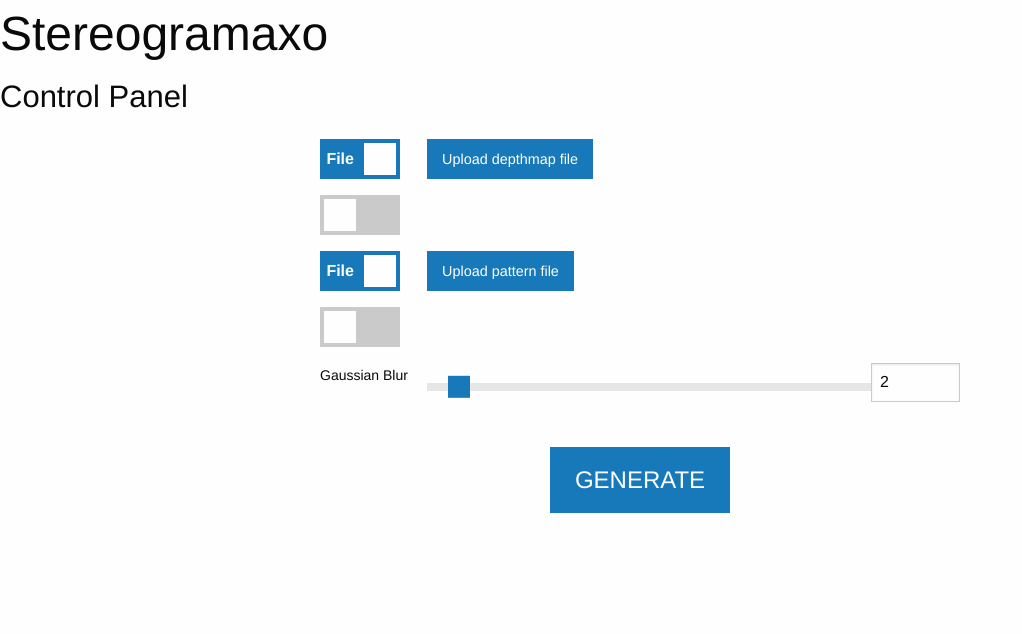
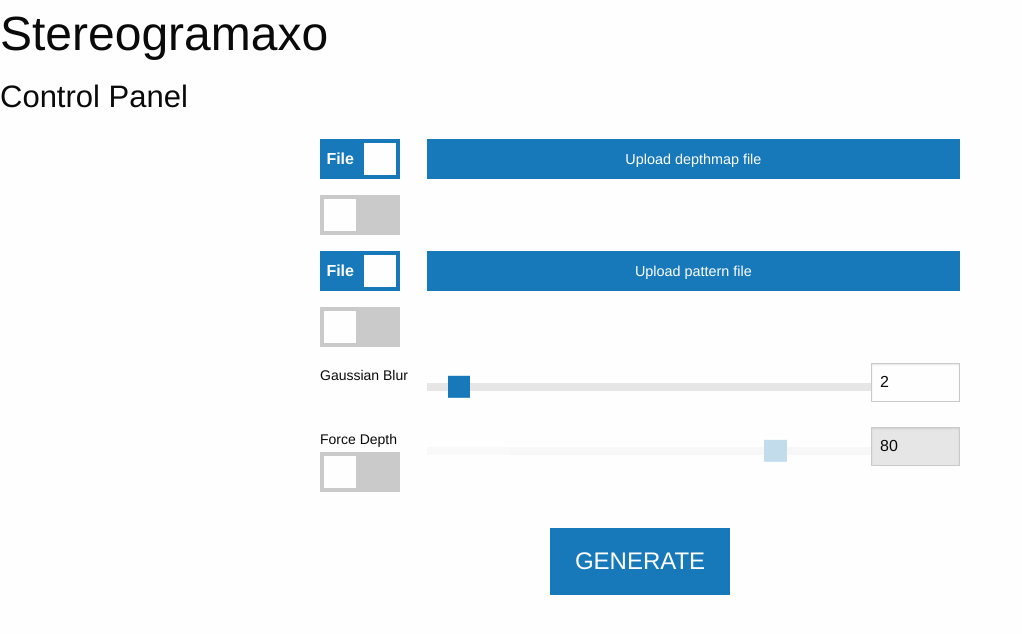
Before and after one commit to mexomagno/stereogramaxo, a PHP site: page / in a window 1280 px wide. Shown: the top 634 px of the page, without its empty margins (0-1022 px from the left). Run offline with PHP 8.4, Linux system fonts and the light colour scheme; some libraries are stand-ins or nearby versions.

Commit message:
Added 'force-depth' option

```diff
--- a/WEB/index.php
+++ b/WEB/index.php
@@ -65,13 +65,14 @@
 			<div class="cell large-10">
 					<!-- File selector -->
 					<div id="dm-file-input-panel">
-					<label for="depthmap-file" class="button">Upload depthmap file</label>
+						<label for="depthmap-file" class="button expanded">Upload depthmap file</label>
 						<input type="file" id="depthmap-file" name="depthmap_file" class="show-for-sr">
 					</div>
 					<!-- Text input -->
 					<div id="dm-text-panel" class="panel-hidden">
 						<label for="depthmap-text"></label>
 						<input type="text" id="depthmap-text" name="depthmap_text" value="K paza">
+					</div>
 				</div>
 			</div>
 		</div>
@@ -97,7 +98,7 @@
 			<!-- Panels -->
 			<div class="cell large-10">
 				<div id="pattern-file-input-panel">
-					<label for="pattern-file" class="button">Upload pattern file</label>
+					<label for="pattern-file" class="button expanded">Upload pattern file</label>
 					<input type="file" id="pattern-file" name="pattern_file" class="show-for-sr">
 				</div>
 				<div id="pattern-dots-settings-panel" class="panel-hidden">
@@ -136,6 +137,34 @@
 			</div>
 		</div>
 
+		<!-- Force depth selector -->
+		<div class="grid-x">
+			<!-- Switch -->
+			<div class="cell large-2">
+				<label for="force-depth-switch">Force Depth</label>
+				<div class="switch large">
+					<input class="switch-input" id="force-depth-switch" type="checkbox" name="force_depth">
+					<label class="switch-paddle" for="force-depth-switch">
+						<span class="show-for-sr">Enable Forced Depth</span>
+					</label>
+				</div>
+			</div>
+			<!-- slider -->
+			<div class="cell large-10">
+				<div class="grid-x">
+					<div class="cell large-10">
+						<div class="slider" data-slider data-initial-start="80" data-step="1" id="forced-depth-slider-container">
+							<span class="slider-handle" data-slider-handle role="slider" tabindex="1" aria-controls="forced-depth-slider"></span>
+						</div>
+					</div>
+					<div class="cell large-2">
+						<input type="number" id="forced-depth-slider" name="forced-depth" disabled>
+					</div>
+				</div>
+			</div>
+
+			</div>
+		</div>
 
 		<!-- Submit -->
 		<div class="grid-x">
@@ -207,6 +236,21 @@
 		$("#" + associated_panel_id).css("display", "block");
 	}
 
+	$(document).ready(function(){
+		// Forced depth switch behavior
+		$("#force-depth-switch").change(function(){
+			if ($(this).is(":checked")){
+				// Enable slider
+				$("#forced-depth-slider-container").removeClass("disabled");
+				$("#forced-depth-slider").removeAttr("disabled");
+			} else {
+				$("#forced-depth-slider-container").addClass("disabled");
+				$("#forced-depth-slider").attr("disabled", "disabled");
+			}
+		});
+		$("#force-depth-switch").change();
+	});
+
 	</script>
 </body>
 </html>
```
Lines whose indentation alone changed are shown as unchanged.
